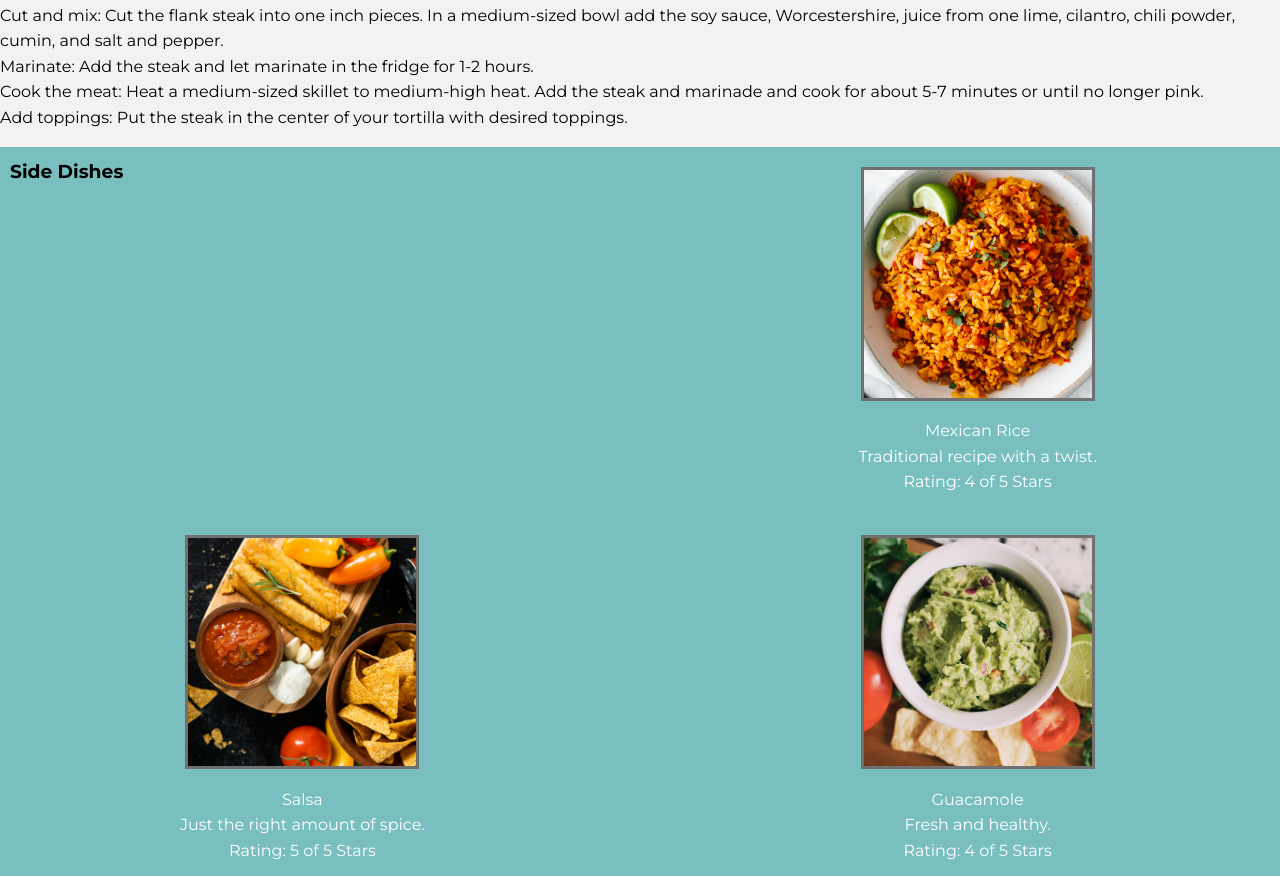
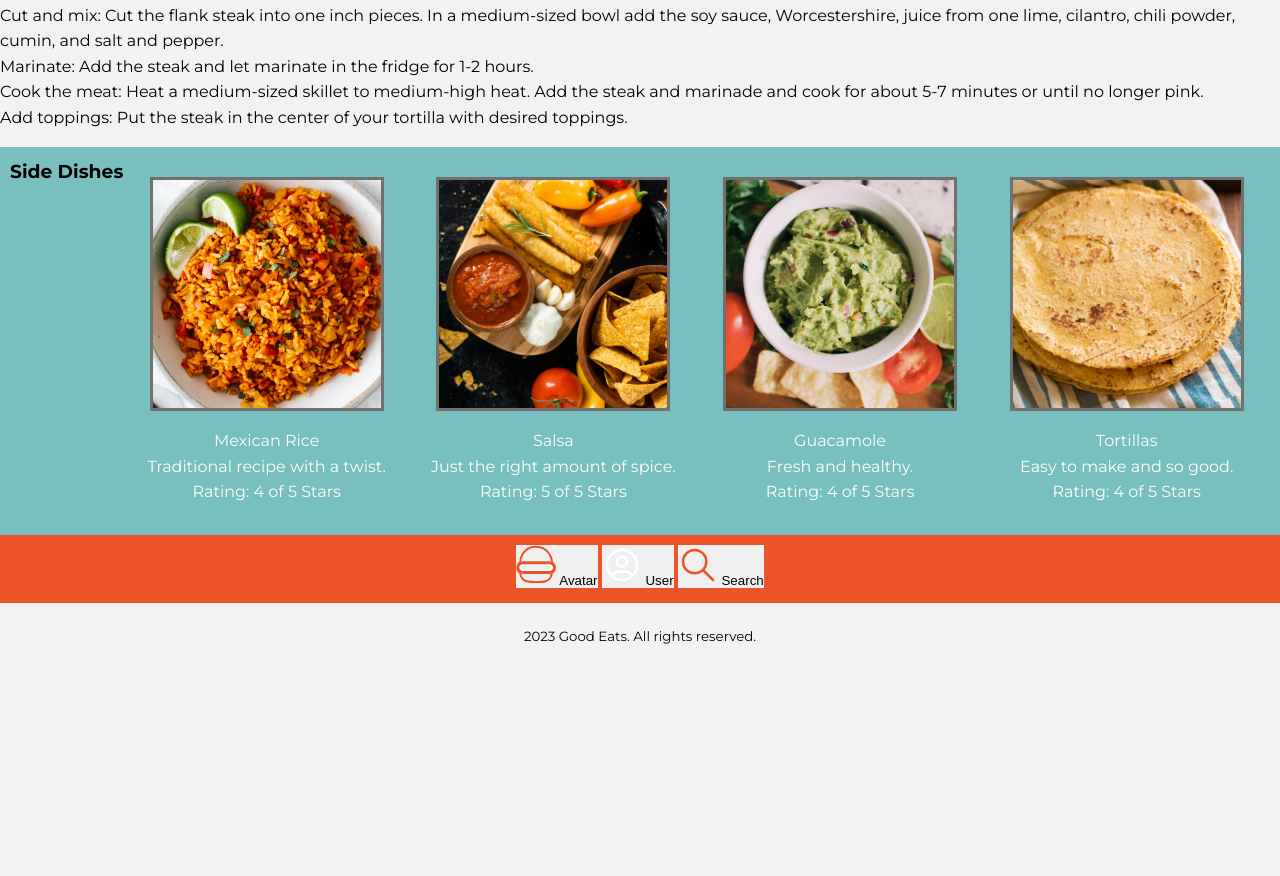
Before and after one commit to marcodc06/Recipe, a plain HTML site: page index.html in a window 1280 px wide. Shown: the part 1785-2661 px from the top of the page. After the commit the page ends 2433 px from the top, so only its background shows below. Drawn offline with Linux system fonts and the light colour scheme.

Commit message:
Update styles.css

```diff
--- a/styles.css
+++ b/styles.css
@@ -220,3 +220,18 @@ footer {
     max-width: 100%;
   }
 }
+@media only screen and (min-width: 768px) {
+  .side-dishes {
+    display: flex;
+    flex-wrap: wrap;
+    justify-content: space-around;
+    align-items: stretch;
+  }
+
+  .side-dish {
+    flex: 1;
+    max-width: 300px;
+    background-color: transparent;
+    margin: 10px;
+  }
+}
```
